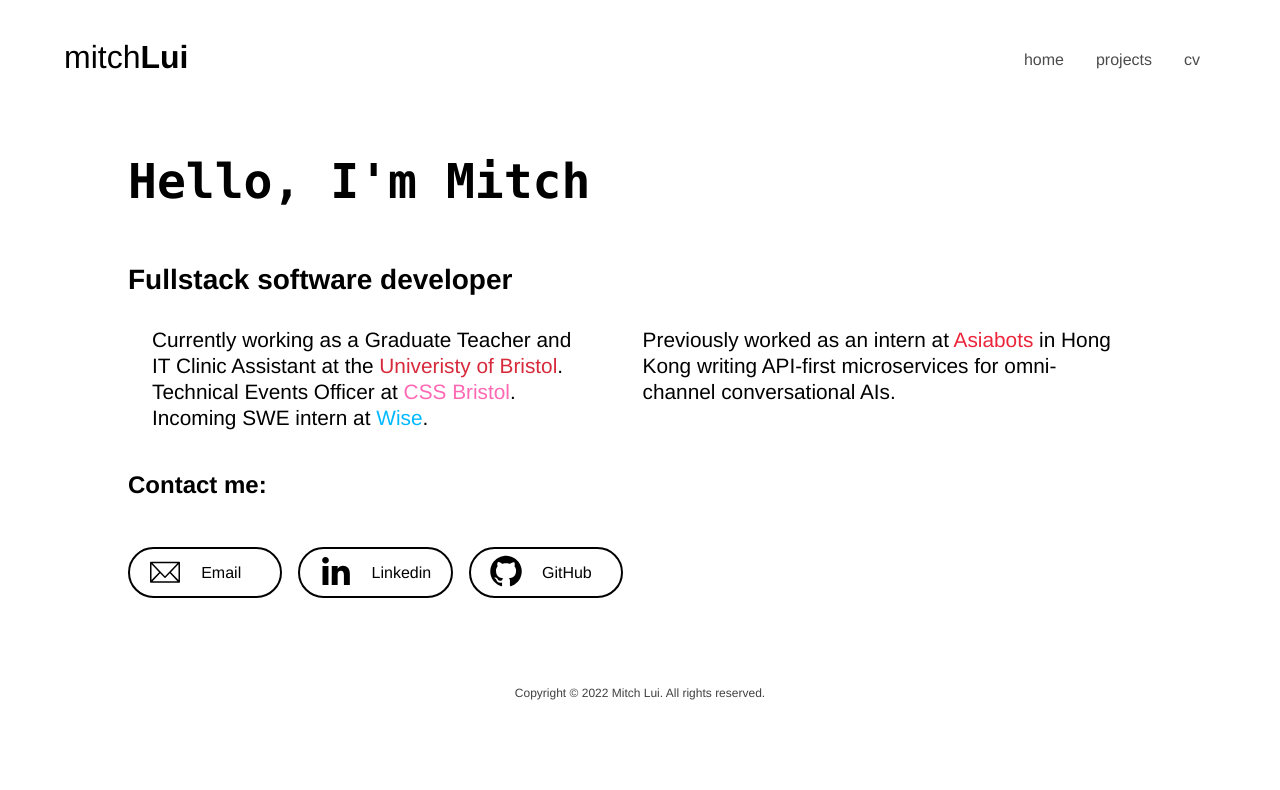
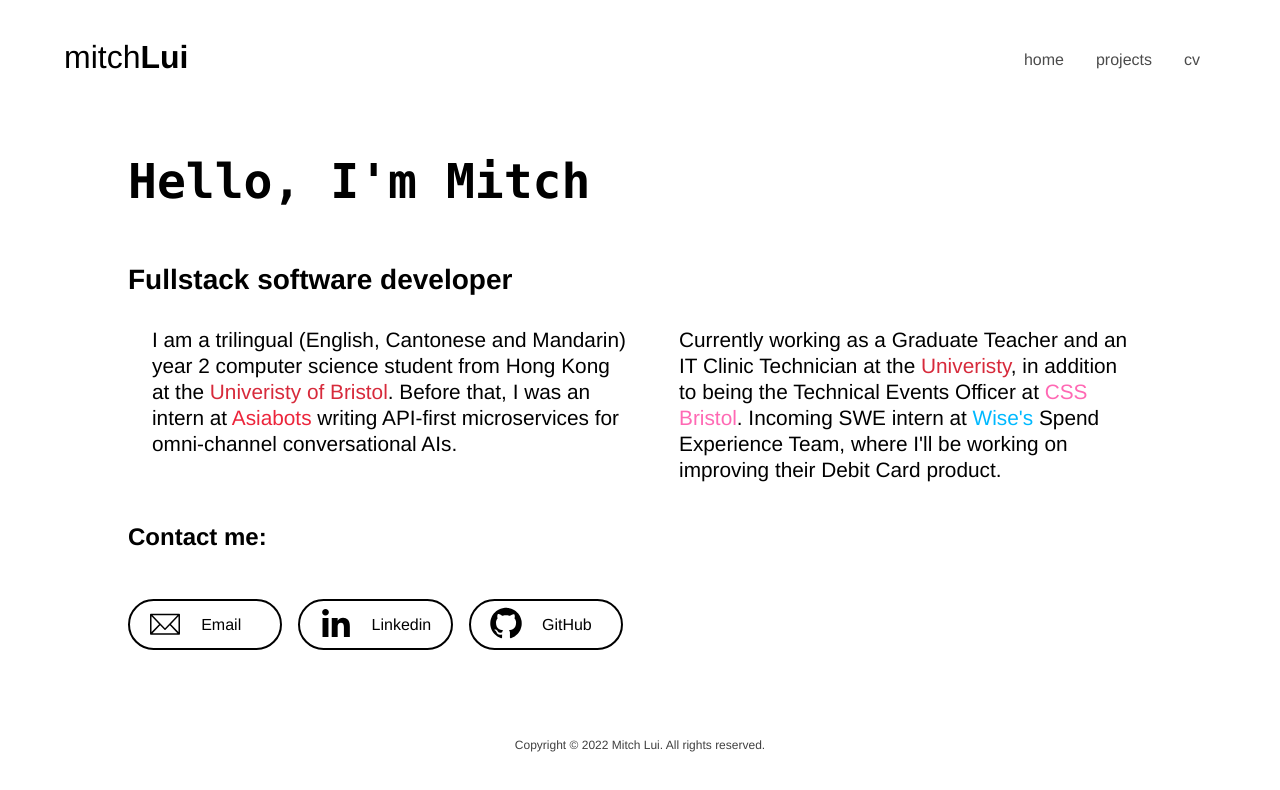
Before and after one commit to mitchLui/website, a React (Create React App) app in the folder client/: page / in a window 1280 px wide. Shown: the top 790 px of the page. Built offline with nearby package versions, Linux system fonts and the light colour scheme.

Commit message:
new content

```diff
--- a/client/src/components/Intro/Intro.js
+++ b/client/src/components/Intro/Intro.js
@@ -10,13 +10,15 @@ export const Intro = () =>
             <span className={"container-header header-item"}><h1><code>Hello, I'm Mitch</code></h1></span>
             <span className={"container-header title-item"}><h2>Fullstack software developer</h2></span>
             <div className={"item left"}>
-                Currently working as a Graduate Teacher and
-                IT Clinic Assistant at the <CompanyLink className={"link uob"} url={"https://www.bristol.ac.uk"} text={"Univeristy of Bristol"} />.
-                Technical Events Officer at <CompanyLink className={"link css"} url={"https://cssbristol.co.uk"} text={"CSS Bristol"} />.
-                Incoming SWE intern at <CompanyLink className={"link wise"} url="https://www.wise.com" text={"Wise"} />.
+                I am a trilingual (English, Cantonese and Mandarin) year 2 computer science student from Hong Kong at the <CompanyLink className={"link uob"} url={"https://www.bristol.ac.uk"} text={"Univeristy of Bristol"} />.
+                Before that, I was an intern at <CompanyLink className={"link asiabots"} url={"https://www.asiabots.com"} text={"Asiabots"} /> writing API-first microservices for omni-channel conversational AIs.
             </div>
             <div className={"item right"}>
-                Previously worked as an intern at <CompanyLink className={"link asiabots"} url={"https://www.asiabots.com"} text={"Asiabots"} /> in Hong Kong writing API-first microservices for omni-channel conversational AIs.
+                Currently working as a Graduate Teacher and
+                an IT Clinic Technician at the <CompanyLink className={"link uob"} url={"https://www.bristol.ac.uk"} text={"Univeristy"} />,
+                in addition to being the Technical Events Officer at <CompanyLink className={"link css"} url={"https://cssbristol.co.uk"} text={"CSS Bristol"} />.
+                Incoming SWE intern at <CompanyLink className={"link wise"} url="https://www.wise.com" text={"Wise's"} /> Spend Experience
+                Team, where I'll be working on improving their Debit Card product.
             </div>
         </div>
         <Contact/>
--- a/client/src/components/Projects/projectpage.css
+++ b/client/src/components/Projects/projectpage.css
@@ -39,6 +39,7 @@
 .modal-thumbnail img{
     width: 100%;
 }
+
 
 .modal-content .mitchlui-dev {
     background: -webkit-linear-gradient(rgb(88, 186, 3), rgb(29, 75, 13));
@@ -90,8 +91,9 @@
 }
 
 .modal-text {
-    padding-top: 2rem;
-    font-size: 1.25rem;
+    padding-top: 1.2rem;
+    line-height: 1.3;
+    font-size: 1.3rem;
 }
 
 .modal-footer {
@@ -130,6 +132,6 @@
 
 @media screen and (min-width: 768px) {
     .modal-thumbnail img{
-        width: 40%;
+        width: 50%;
     }
 }
```
